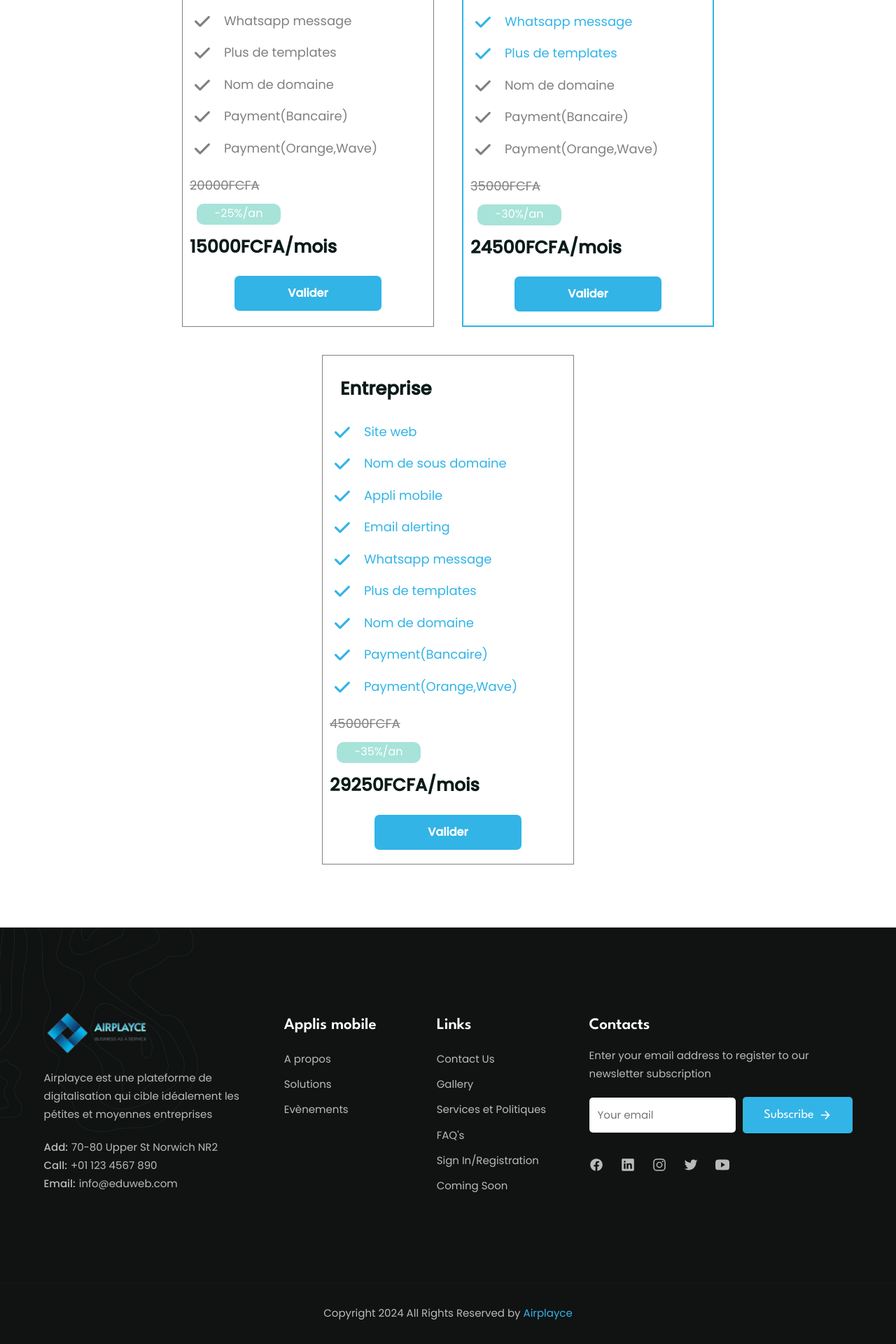
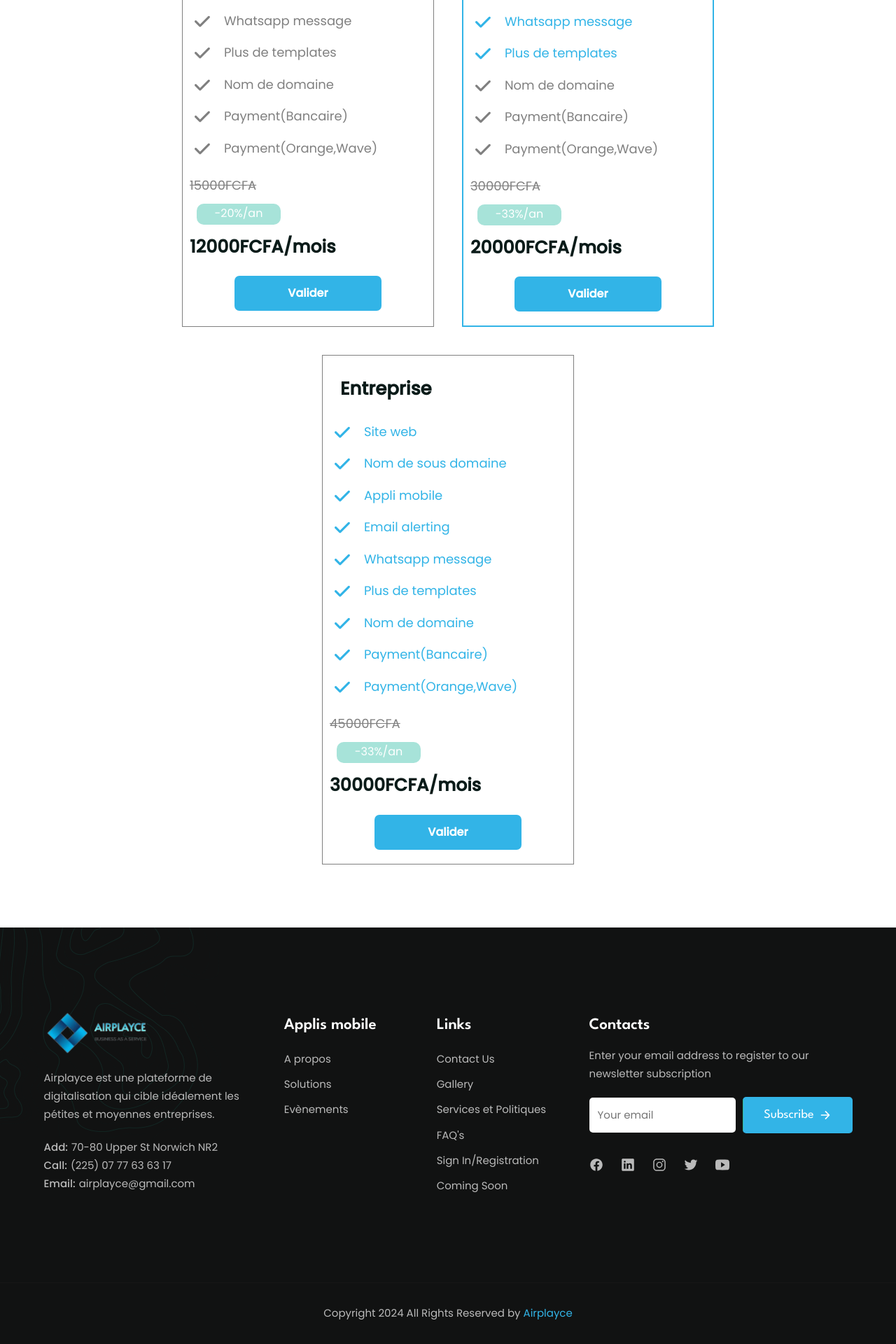
Before and after one commit to bhale134/landing-page, a Django app: page /plan/ in a window 1280 px wide. Shown: the part 557-2477 px from the top of the page at 70% size. Run offline with Django 5.2, Linux system fonts and the light colour scheme.

Commit message:
fin corro1

```diff
--- a/landing_page/main/templates/main/plan.html
+++ b/landing_page/main/templates/main/plan.html
@@ -109,13 +109,13 @@
                 </div>
                 <div class="price">
                     <div class="reduc">
-                        <p>20000FCFA</p>
+                        <p>15000FCFA</p>
                     </div>
                     <div class="reduction">
-                        <p> -25%/an</p>
+                        <p> -20%/an</p>
                     </div>
                     <div class="price_final">
-                        <p>15000FCFA/mois</p>
+                        <p>12000FCFA/mois</p>
                     </div>
                 </div>
                 <div class="btn-plan_item">
@@ -163,13 +163,13 @@
                 </div>
                 <div class="price">
                     <div class="reduc">
-                        <p>35000FCFA</p>
+                        <p>30000FCFA</p>
                     </div>
                     <div class="reduction">
-                        <p> -30%/an</p>
+                        <p> -33%/an</p>
                     </div>
                     <div class="price_final">
-                        <p>24500FCFA/mois</p>
+                        <p>20000FCFA/mois</p>
                     </div>
                 </div>
                 <div class="btn-plan_item">
@@ -219,10 +219,10 @@
                         <p>45000FCFA</p>
                     </div>
                     <div class="reduction">
-                        <p> -35%/an</p>
+                        <p> -33%/an</p>
                     </div>
                     <div class="price_final">
-                        <p>29250FCFA/mois</p>
+                        <p>30000FCFA/mois</p>
                     </div>
                 </div>
                 <div class="btn-plan_item">
--- a/landing_page/main/templates/main/templates.html
+++ b/landing_page/main/templates/main/templates.html
@@ -22,7 +22,7 @@
   <!--
     - custom css link
   -->
-  <link rel="stylesheet" href="{% static 'css/templates2.css' %}">
+  <link rel="stylesheet" href="{% static 'css/templates3.css' %}">
 
   <!--
     - google font link
--- a/landing_page/main/templates/partials/footer.html
+++ b/landing_page/main/templates/partials/footer.html
@@ -12,7 +12,7 @@
           </a>
 
           <p class="footer-brand-text">
-            Airplayce est une plateforme de digitalisation qui cible idéalement les pétites et moyennes entreprises
+            Airplayce est une plateforme de digitalisation qui cible idéalement les pétites et moyennes entreprises.
           </p>
 
           <div class="wrapper">
@@ -24,13 +24,13 @@
           <div class="wrapper">
             <span class="span">Call:</span>
 
-            <a href="tel:+011234567890" class="footer-link">+01 123 4567 890</a>
+            <a href="tel:(225)" class="footer-link">(225) 07 77 63 63 17</a>
           </div>
 
           <div class="wrapper">
             <span class="span">Email:</span>
 
-            <a href="mailto:info@eduweb.com" class="footer-link">info@eduweb.com</a>
+            <a href="mailto:airplayce@gmail.com" class="footer-link">airplayce@gmail.com</a>
           </div>
 
         </div>
@@ -108,13 +108,13 @@
           <ul class="social-list">
 
             <li>
-              <a href="#" class="social-link">
+              <a href="https://www.facebook.com/profile.php?id=61559905024678&mibextid=LQQJ4d" class="social-link">
                 <ion-icon name="logo-facebook"></ion-icon>
               </a>
             </li>
 
             <li>
-              <a href="#" class="social-link">
+              <a href="https://www.linkedin.com/in/business-airplayce-3191b830b?utm_source=share&utm_campaign=share_via&utm_content=profile&utm_medium=ios_app" class="social-link">
                 <ion-icon name="logo-linkedin"></ion-icon>
               </a>
             </li>
```
Also changed, not shown: landing_page/main/static/css/templates3.css (renamed from landing_page/main/static/css/templates2.css, +27 -4 lines), landing_page/db.sqlite3.
